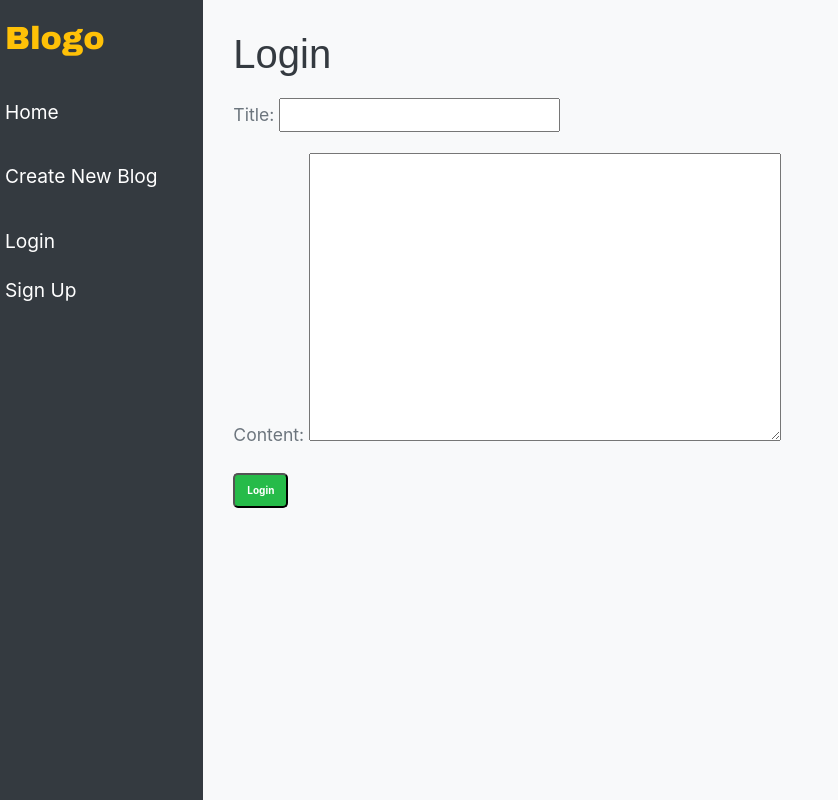
After one commit to arjunvkaimal/TinkHub, a Django app: template blogo/home/templates/home/login.html in a window 1280 px wide. The commit adds this page. Shown: the whole page, without its empty margins (0-838 px from the left). Run offline with Django 5.2, Linux system fonts and the light colour scheme; the template is opened without the code that fills it: values that come from a table or form of the project are taken from there, others are empty; some libraries are stand-ins or nearby versions.

Commit message:
Add files via upload
Created a template signup.html and login.html for user registration:

```diff
--- a/blogo/home/templates/home/layout.html
+++ b/blogo/home/templates/home/layout.html
@@ -20,6 +20,18 @@
                     <a href="{% url 'new_blog' %}">Create New Blog</a>
                 </div>
 
+                <div class="mt-3">
+                    {% if user.is_authenticated %}
+                    <form id="logout-form" action="{% url 'logout' %}" method="POST" style="display: inline;">
+                        {% csrf_token %}
+                        <button type="submit" class="btn btn-link">Logout</button>
+                    </form>
+                {% else %}
+                    <a href="{% url 'login' %}">Login</a>
+                    <a href="{% url 'signup' %}">Sign Up</a>
+                {% endif %}
+                </div>
+
                 {% block nav %}
                 {% endblock %}
             </div>
--- /dev/null
+++ b/blogo/home/templates/home/login.html
@@ -0,0 +1,12 @@
+{% extends 'home/layout.html' %}
+
+{% block title %}Login{% endblock %}
+
+{% block body %}
+<h1>Login</h1>
+<form method="post">
+    {% csrf_token %}
+    {{ form.as_p }}
+    <button type="submit" class="button button-create">Login</button>
+</form>
+{% endblock %}
```
Also changed, not shown: blogo/home/templates/home/signup.html (added, +12 -0 lines), blogo/home/migrations/0002_blog_author_alter_blog_title.py (added).
